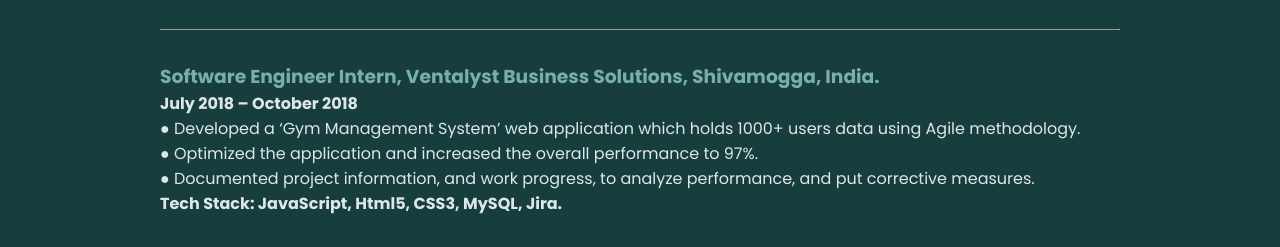
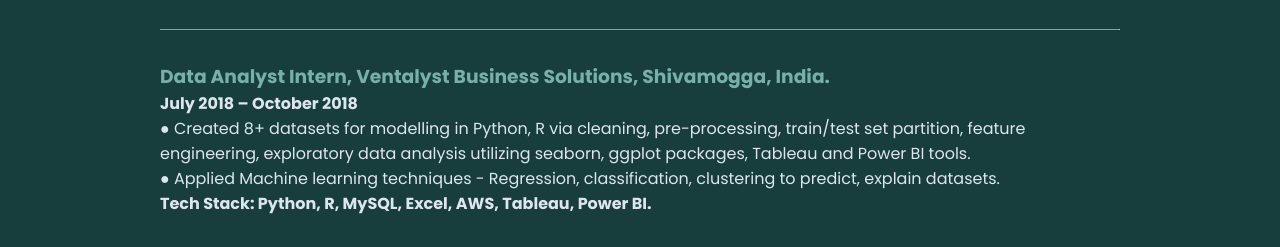
Before and after one commit to Triffycodes/Adarsh_Shankar, a plain HTML site: page index.html in a window 1280 px wide. Shown: the part 2550-2797 px from the top of the page. Drawn offline with nearby package versions, Linux system fonts and the light colour scheme.

Commit message:
Update Experience

```diff
--- a/index.html
+++ b/index.html
@@ -93,6 +93,7 @@
             Contact Info
           </button>
         </div>
+
         <div id="socials-container">
           <img
             src="assets/icons8-linkedin-64.png"
@@ -236,11 +237,10 @@
           </div>
           <hr size="" style="width:800rem;">
           <div class="working-experience">
-              <p><h3 style="color: var(--heading-color);">Software Engineer Intern, Ventalyst Business Solutions, Shivamogga, India.</h3><b>July 2018 – October 2018</b><br>
-                ●	Developed a ‘Gym Management System’ web application which holds 1000+ users data using Agile methodology.<br>
-                ●	Optimized the application and increased the overall performance to 97%.<br>
-                ●	Documented project information, and work progress, to analyze performance, and put corrective measures.<br>
-                <b>Tech Stack: JavaScript, Html5, CSS3, MySQL, Jira.</b>
+              <p><h3 style="color: var(--heading-color);">Data Analyst Intern, Ventalyst Business Solutions, Shivamogga, India.</h3><b>July 2018 – October 2018</b><br>
+                ●	Created 8+ datasets for modelling in Python, R via cleaning, pre-processing, train/test set partition, feature engineering, exploratory data analysis utilizing seaborn, ggplot packages, Tableau and Power BI tools.<br>
+                ●	Applied Machine learning techniques - Regression, classification, clustering to predict, explain datasets.<br>
+                <b>Tech Stack: Python, R, MySQL, Excel, AWS, Tableau, Power BI.</b>
               </p>
           </div>
 
```
Also changed, not shown: 1 other file.
